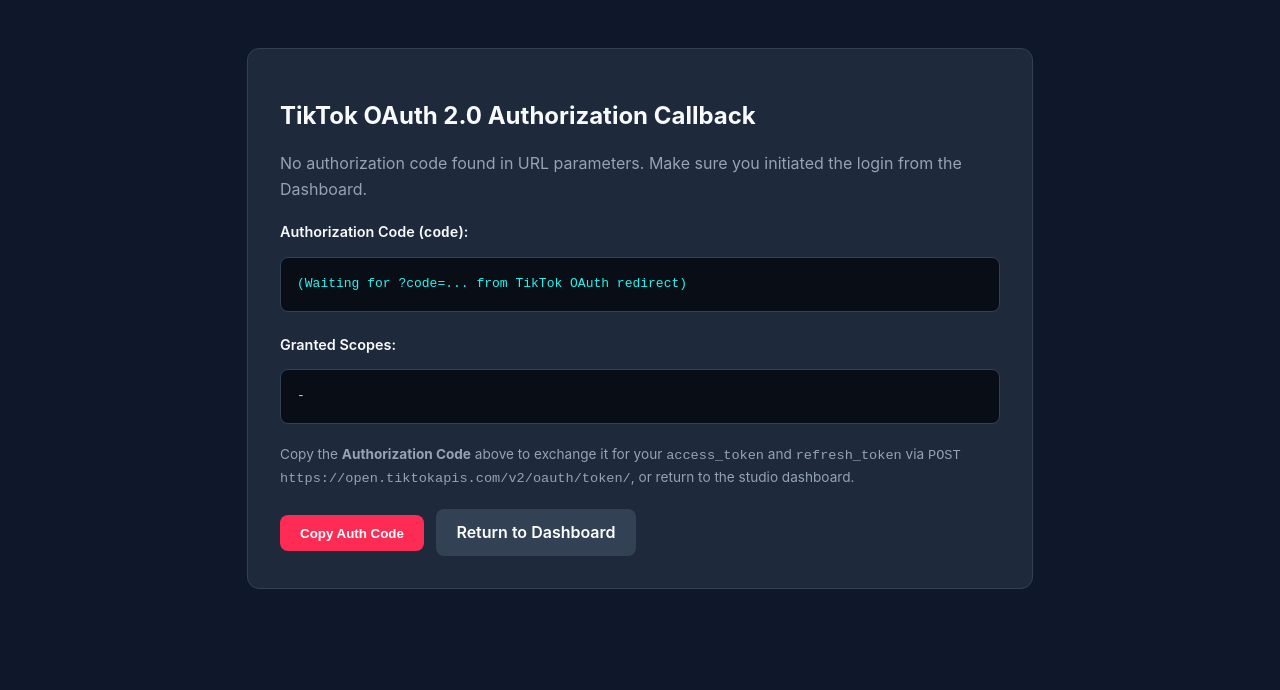
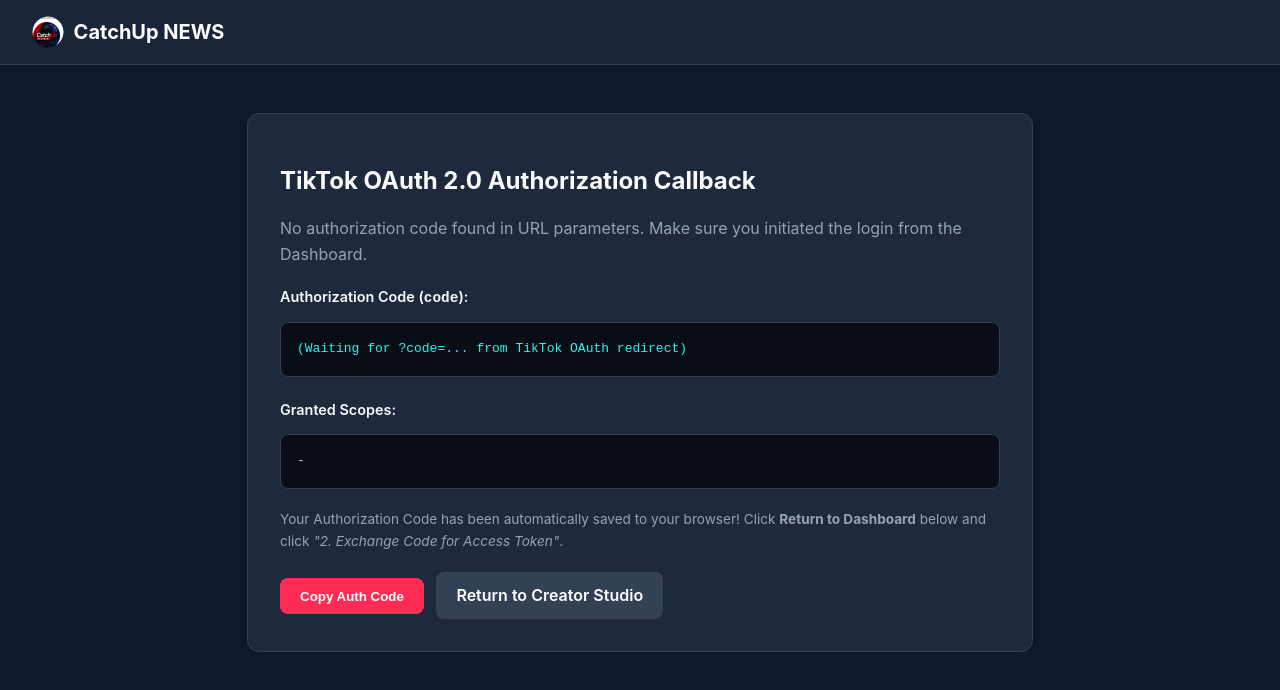
Before and after one commit to kornwowdd-alt/CatchUpNEWS, a plain HTML site: page callback.html in a window 1280 px wide. Drawn offline with Linux system fonts and the light colour scheme.

Commit message:
Add files via upload

```diff
--- a/callback.html
+++ b/callback.html
@@ -3,7 +3,10 @@
 <head>
   <meta charset="UTF-8" />
   <meta name="viewport" content="width=device-width, initial-scale=1.0" />
-  <title>OAuth Callback โ€” CatchUp NEWS</title>
+  <title>OAuth Callback — CatchUp NEWS</title>
+  <link rel="icon" type="image/png" href="favicon.png" />
+  <link rel="shortcut icon" href="favicon.ico" />
+  <link rel="apple-touch-icon" href="logo.png" />
   <style>
     body {
       font-family: -apple-system, BlinkMacSystemFont, "Segoe UI", Roboto, sans-serif;
@@ -12,6 +15,23 @@
       line-height: 1.6;
       margin: 0;
       padding: 0;
+    }
+    header {
+      border-bottom: 1px solid #334155;
+      padding: 1rem 2rem;
+      background: rgba(30, 41, 59, 0.85);
+      display: flex;
+      justify-content: space-between;
+      align-items: center;
+    }
+    .logo {
+      font-size: 1.25rem;
+      font-weight: 700;
+      color: #fff;
+      text-decoration: none;
+      display: flex;
+      align-items: center;
+      gap: 0.6rem;
     }
     .container {
       max-width: 720px;
@@ -58,6 +78,13 @@
   </style>
 </head>
 <body>
+  <header>
+    <a href="index.html" class="logo">
+      <img src="logo.png" alt="CatchUp NEWS Logo" style="width:32px;height:32px;border-radius:50%;object-fit:cover;" />
+      <span>CatchUp NEWS</span>
+    </a>
+  </header>
+
   <div class="container">
     <h1>TikTok OAuth 2.0 Authorization Callback</h1>
     <p id="statusText" style="color:#94a3b8;">Processing response from TikTok Login Kit...</p>
@@ -72,11 +99,11 @@
       <div class="code-box" id="scopesBox" style="color:#cbd5e1;"></div>
 
       <p style="font-size:0.85rem;color:#94a3b8;margin-bottom:1.25rem;">
-        Copy the <strong>Authorization Code</strong> above to exchange it for your <code>access_token</code> and <code>refresh_token</code> via <code>POST https://open.tiktokapis.com/v2/oauth/token/</code>, or return to the studio dashboard.
+        Your Authorization Code has been automatically saved to your browser! Click <strong>Return to Dashboard</strong> below and click <em>"2. Exchange Code for Access Token"</em>.
       </p>
 
       <button class="btn" onclick="copyAuthCode()">Copy Auth Code</button>
-      <a href="index.html" class="btn btn-secondary">Return to Dashboard</a>
+      <a href="index.html#studio" class="btn btn-secondary">Return to Creator Studio</a>
     </div>
   </div>
 
@@ -96,7 +123,8 @@
       errorBox.style.display = 'block';
       errorBox.innerHTML = `<strong>Error:</strong> ${error}<br/>${errorDesc || ''}`;
     } else if (code) {
-      statusText.textContent = 'Authorization successful! Your TikTok authorization code is ready:';
+      localStorage.setItem('tt_last_auth_code', code);
+      statusText.textContent = 'Authorization successful! Your TikTok authorization code is ready and saved:';
       resultSection.style.display = 'block';
       document.getElementById('authCodeBox').textContent = code;
       document.getElementById('scopesBox').textContent = scopes || 'user.info.basic, video.publish, video.upload';
```
Also changed, not shown: index.html (+8 -2 lines), privacy.html (+11 -1 lines), terms.html (+11 -1 lines), favicon.ico (added), favicon.png (added), logo.png (added).
